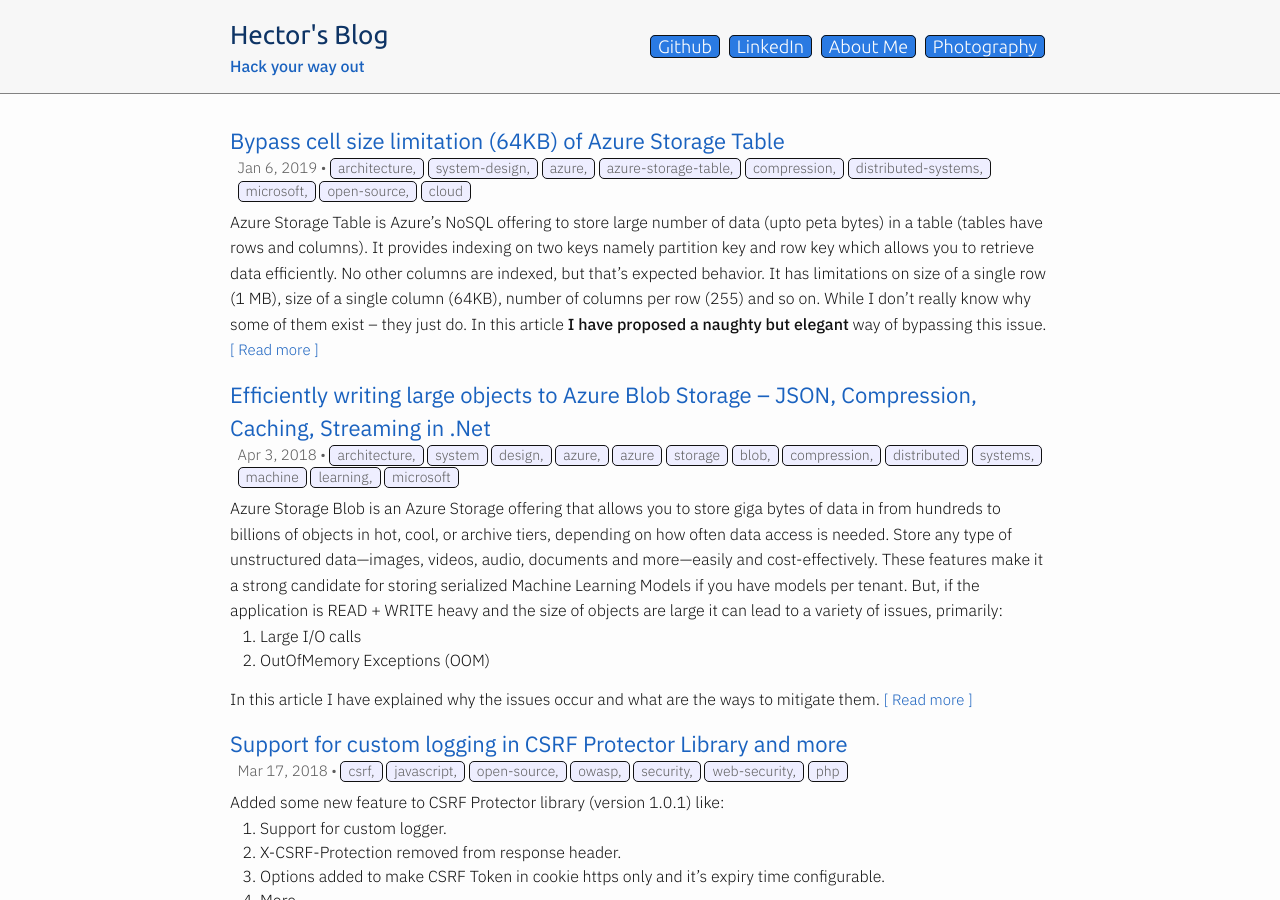
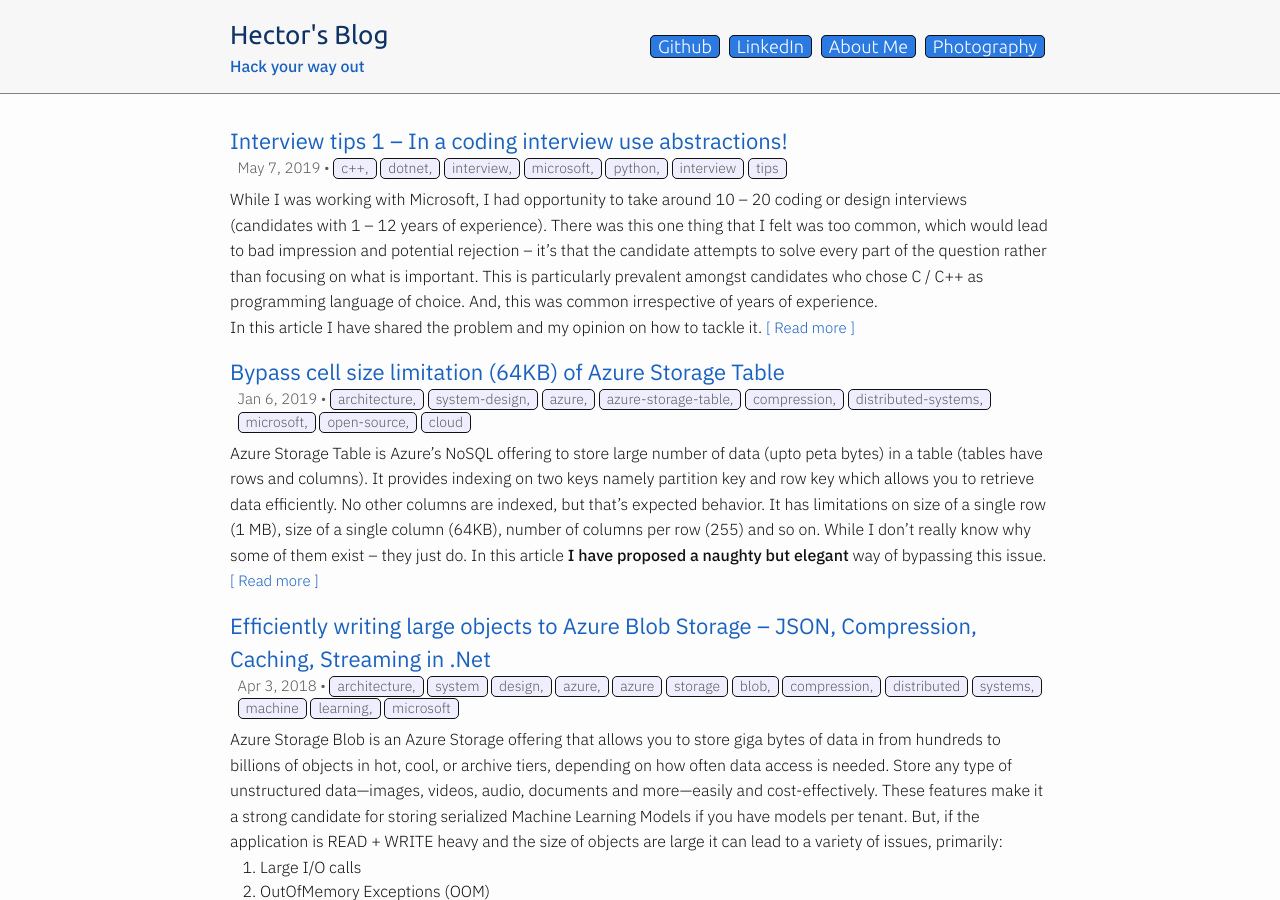
Before and after one commit to mebjas/mebjas.github.io, a Jekyll site: the page built from index.html, in a window 1280 px wide and 900 px high. Built offline with Jekyll 4.4.1, drawn with Linux system fonts in a browser that asks for light colours; some of the changed lines change nothing that is shown.

Commit message:
Migrated final article from wordpress to jekyll blog
Interview tips 1 – In a coding interview use abstractions!

```diff
--- a/_config.yml
+++ b/_config.yml
@@ -73,6 +73,9 @@
   - { name: "html Canvas", description: "" }
   - { name: "javascript", description: "" }
   - { name: "vc++", description: "" }
+  - { name: "c++", description: "" }
+  - { name: "python", description: "" }
+  - { name: "dotnet", description: "" }
   - { name: "php", description: "" }
   - { name: "apache", description: "" }
   - { name: "mathematics", description: "" }
@@ -93,6 +96,8 @@
   - { name: "machine learning", description: "" }
   - { name: "microsoft", description: "" }
   - { name: "cloud", description: "" }
+  - { name: "interview", description: "" }
+  - { name: "interview tips", description: "" }
 
 photography_data_path: "photography/assets/"
 photography_data:
--- /dev/null
+++ b/_posts/2019-05-07-interview-tips-1-in-a-coding-interview-use-abstractions.md
@@ -0,0 +1,57 @@
+---
+layout: post
+title: Interview tips 1 – In a coding interview use abstractions!
+categories: c++, dotnet, interview, microsoft, python, interview tips
+description: "While I was working with Microsoft, I had opportunity to take around 10 – 20 coding or design interviews (candidates with 1 – 12 years of experience). There was this one thing that I felt was too common, which would lead to bad impression and potential rejection – it’s that the candidate attempts to solve every part of the question rather than focusing on what is important. This is particularly prevalent amongst candidates who chose C / C++ as programming language of choice. And, this was common irrespective of years of experience.<br> In this article I have shared the problem and my opinion on how to tackle it."
+post-no: 10
+toc: false
+---
+While I was working with Microsoft, I had opportunity to take around 10 – 20 coding or design interviews (candidates with 1 – 12 years of experience). There was this one thing that I felt was too common, which would lead to bad impression and potential rejection – it’s that the candidate attempts to solve every part of the question rather than focusing on what is important. This is particularly prevalent amongst candidates who chose C / C++ as programming language of choice. And, this was common irrespective of years of experience.
+
+Here’s an example – [165 – Compare version numbers](https://leetcode.com/problems/compare-version-numbers/)
+
+> Given two version numbers for example “1.4.5” and “1.3.6” return the greater one
+
+Now, this is a fairly simple question when first looked at – however, it has some ambiguity that you need to resolve. But yes that’s not the focus of this post. When I present this question, before the candidate is about to start coding – I explicitly mention:
+
+> Please feel free to use as much abstraction as needed, if there is something particular I am interested in I’ll dig into it.
+
+Of course with this sober simple face.
+![My sober face](../images/post10_image1.jpeg){:width="500px"}<br>
+
+Now, amongst other possible approach the one that is most general is to split the string on “.” as a delimiter and convert the values to integer and then compare left to right, assuming the given value is a valid version number. I have seen many spend time on the first sub problem
+> splitting and converting to integer.
+
+In my experience I have seen folks attempt it as follows:
+![python approach](../images/post10_image5.png){:width="750px"}<br>
+<span class="image-caption">_So far only one person chose to go with Python – and the kind of syntaxes that are available makes it super easy to deal with these kinda things._</span>
+
+![dotnet approach](../images/post10_image3.png){:width="750px"}<br>
+<span class="image-caption">_A DotNet person may go around this way._</span>
+
+![c++ approach](../images/post10_image2.png){:width="750px"}<br>
+<span class="image-caption">_And this is how majority of folks using C++ have dealt with the question. Many of them seemed to struggle to correctly implement this sub logic._</span>
+
+**Now as an Interviewer** - This gives me a very bad first impression. When I give a question to a candidate, amongst other things I am judging how it’d be like to have:
+
+1. The candidate in my team working on a project along with me.
+2. Doing my code reviews
+3. Pushing code to production which we maintain.
+4. Have high level discussions with this person
+
+I’d want the other person to talk important things and dig as needed – more like use as much abstraction as needed. This may be subjective, but this is how I may answer things and would expect similar approach from an experienced candidate.
+
+![python expected approach](../images/post10_image7.png){:width="750px"}<br>
+<span class="image-caption">_Python: As an interviewer this shows me that the candidate modularise well, can focus on important part of discussion. And if needed, I can ask them to implement the `Validate()` method – if the time permits, thus resulting in a clean modular code at the end of interview. It’s a WIN._</span>
+
+![dotnet expected approach](../images/post10_image4.png){:width="750px"}<br>
+<span class="image-caption">_C#: I’d expect a simple private method that takes care of the sub problems. The implementation is also not necessary in the first approach._</span>
+
+
+![c++ expected approach](../images/post10_image6.png){:width="750px"}<br>
+<span class="image-caption">_C++: This is how I expect candidates to go ahead with his question. There is no need to implement the `ConverToIntVector()` method in the first approach._</span>
+
+## Summary
+The major idea I wish to share here is for candidates to focus on problem at hand and not try to solve all the sub problems unless explicitly asked. **There is a limited time at hand to show your best**.
+
+If you feel this is too subjective opinion, share it over comments – I’d like to learn and grow further as an interviewer myself.
```
Also changed, not shown: _posts/2019-01-06-bypass-cell-size-limitation-of-azure-storage-table.md (+1 -1 lines), images/post10_image1.jpeg (added), images/post10_image2.png (added), images/post10_image3.png (added), images/post10_image4.png (added), images/post10_image5.png (added), images/post10_image6.png (added), images/post10_image7.png (added).
